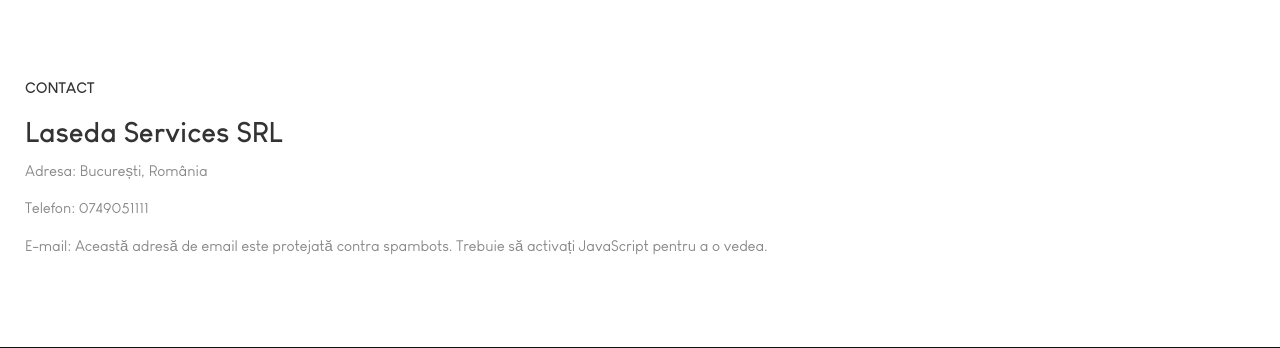
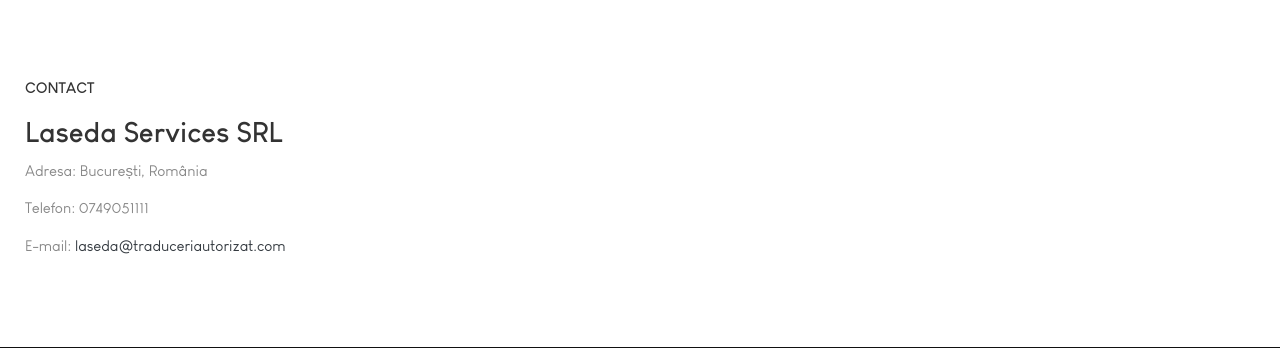
Before and after one commit to gherghinoiu/etraduceri, a PHP site: page /contact.php in a window 1280 px wide. Shown: the part 1105-1453 px from the top of the page. Run offline with PHP 8.4, Linux system fonts and the light colour scheme; some libraries are stand-ins or nearby versions.

Commit message:
fix: replace broken joomla email element with standard mailto link
The contact page was using a non-functional <joomla-hidden-mail> custom element which was displaying placeholder text instead of the email address.

This commit replaces the custom element with a standard HTML <a> mailto link. A small JavaScript snippet is used to construct the email address on the client-side to provide basic protection against email scrapers.

```diff
--- a/contact.php
+++ b/contact.php
@@ -24,10 +24,24 @@
 				<h3>Laseda Services SRL</h3>
 				<p><?php echo $lang['contact_address_label']; ?> <?php echo $lang['contact_address_value']; ?></p>
 				<p><?php echo $lang['contact_phone_label']; ?> <?php echo $lang['contact_phone_value']; ?></p>
-				<p><?php echo $lang['contact_email_label']; ?> <joomla-hidden-mail is-link="1" is-email="1" first="bGFzZWRh" last="dHJhZHVjZXJpYXV0bרובpemF0LmNvbQ==" text="bGFzZWRhQHRyYWR1Y2VyaWF1dG9yaXphdC5jb20=" base=""><?php echo $lang['contact_email_spam']; ?></joomla-hidden-mail></p>
+				<p><?php echo $lang['contact_email_label']; ?> <a id="email-link" href="#">Loading...</a></p>
 			</div>
 		</div>
 	</div>
 </div>
 
+<script>
+  // Simple email obfuscation to prevent basic scraping
+  (function() {
+    var user = 'laseda';
+    var domain = 'traduceriautorizat.com';
+    var email = user + '@' + domain;
+    var link = document.getElementById('email-link');
+    if (link) {
+      link.href = 'mailto:' + email;
+      link.textContent = email;
+    }
+  })();
+</script>
+
 <?php include 'includes/footer.php'; ?>
```
